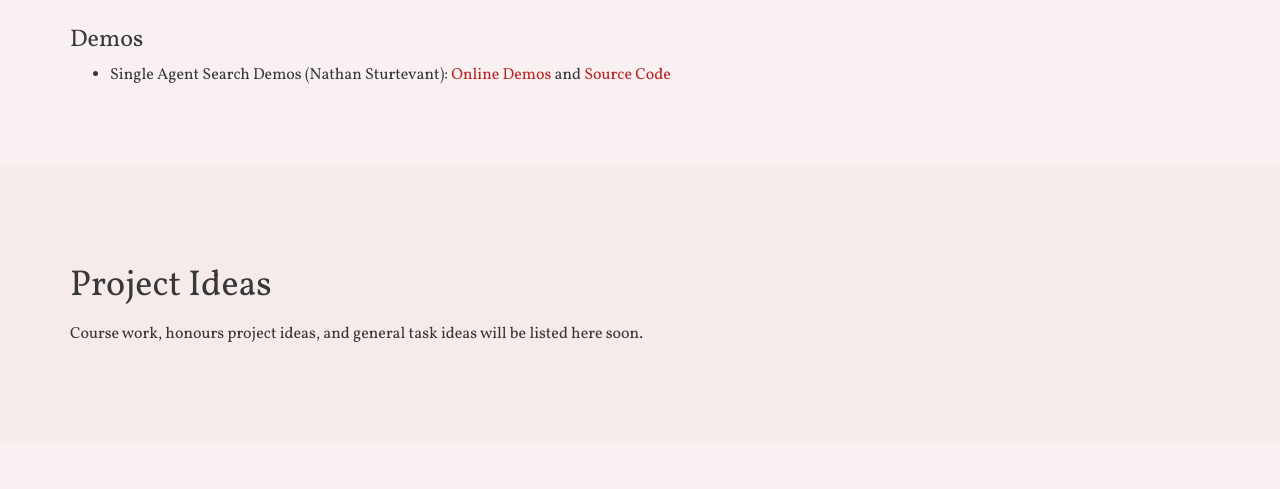
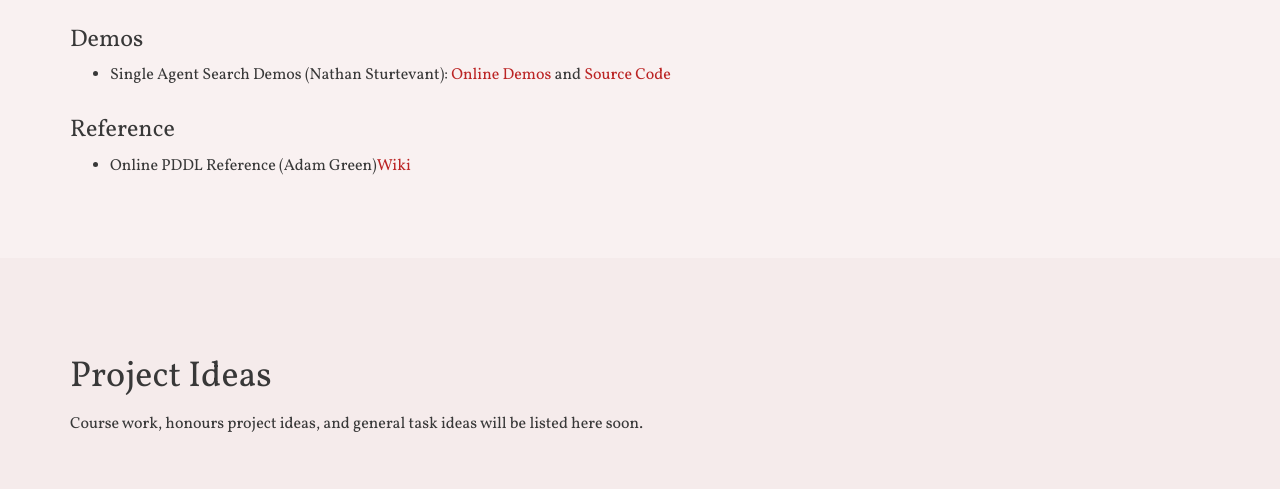
Before and after one commit to AI-Planning/education-site, a plain HTML site: page index.html in a window 1280 px wide. Shown: the part 1547-2036 px from the top of the page. Drawn offline with nearby package versions, Linux system fonts and the light colour scheme; no server answers.

Commit message:
Adding the online PDDL reference.

```diff
--- a/index.html
+++ b/index.html
@@ -171,6 +171,10 @@
                     <ul>
                         <li>Single Agent Search Demos (Nathan Sturtevant): <a target="_blank" href="https://movingai.com/SAS/">Online Demos</a> and <a target="_blank" href="https://github.com/nathansttt/hog2/tree/PDB-refactor/demos">Source Code</a></li>
                     </ul>
+                    <h2>Reference</h2>
+                    <ul>
+                        <li>Online PDDL Reference (Adam Green)<a target="_blank" href="https://github.com/nergmada/pddl-reference">Wiki</a></li>
+                    </ul>
                 </div>
             </div>
          </div>
```
